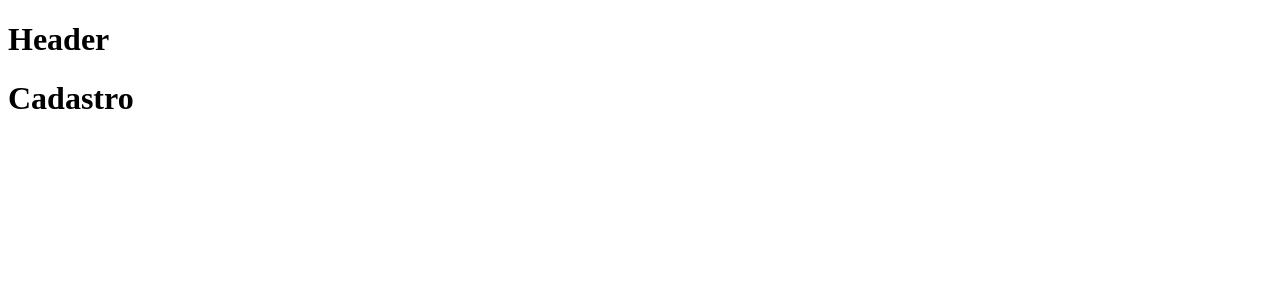
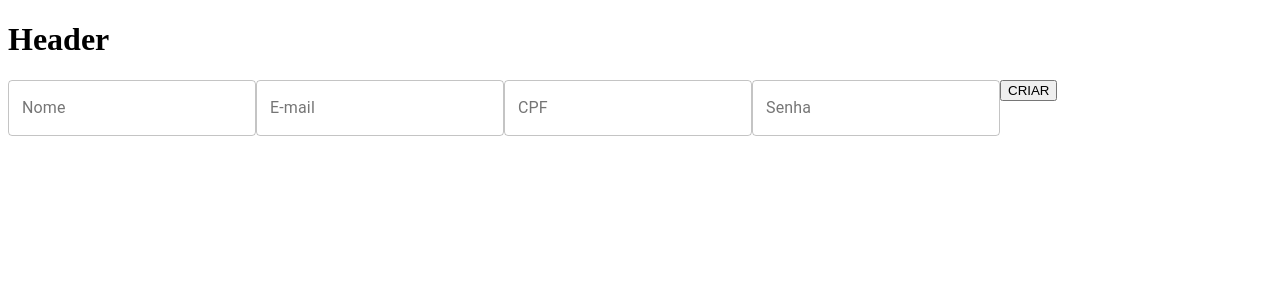
Before and after one commit to future4code/Vaughan-labe-food5, a React (Create React App) app: page /cadastro in a window 1280 px wide. Shown: the top 300 px of the page. Built offline with nearby package versions, Linux system fonts and the light colour scheme.

Commit message:
página de cadastro

```diff
--- a/src/pages/signuppage/SignupPage.js
+++ b/src/pages/signuppage/SignupPage.js
@@ -1,11 +1,66 @@
-import React from 'react';
+import React, {useState} from 'react';
+// import { Box } from '@material-ui/core'
+import { TextField } from '@material-ui/core'
+import axios from "axios"
+import { BASE_URL } from '../../constants/urls';
+import { useNavigate } from 'react-router-dom';
 
 
 const SignupPage = () => {
+
+    const history = useNavigate
+    const [name, setname] = useState("")
+    const [email, setEmail] = useState("")
+    const [cpf, setCpf] = useState("")
+    const [password, setPassword] = useState("")
+
+
+    const onChangeName = (event) => {
+        setname(event.target.value)
+    }
+    const onChangeEmail = (event) => {
+        setEmail(event.target.value)
+    }
+    const onChangeCpf = (event) => {
+        setCpf(event.target.value)
+    }
+    const onChangePassword = (event) => {
+        setPassword(event.target.value)
+    }
+
+    const onSubmitSignUp = () => {
+        console.log(name,email,cpf,password)
+        const body = {
+            name: name,
+            email:email,
+            cpf: cpf,
+            password: password
+        }
+        axios.post(`${BASE_URL}/signup`, body)
+        .then((response) => {
+        console.log('Deu certo:',response.data.token)
+        localStorage.setItem('token',response.data.token)
+            history('/signup')
+
+        })
+        .catch((error) => {
+            console.log('Deu errado:',error.response.data.message)
+        })
+    }
+
+
     return (
-        <div>
-            <h1>Cadastro</h1>
-        </div>
+        <form >
+
+        <TextField id="outlined-basic" label="Nome" variant="outlined" value={name} onChange={onChangeName}/>
+        <TextField id="outlined-basic" label="E-mail" variant="outlined" value={email} onChange={onChangeEmail}/>
+        <TextField id="outlined-basic" label="CPF" variant="outlined" value={cpf} onChange={onChangeCpf}/>
+        <TextField id="outlined-basic" label="Senha" variant="outlined" value={password} onChange={onChangePassword}/>
+        {/* <TextField id="outlined-basic" label="Confirmar Senha" variant="outlined" value={Confirmpassword} onChange={onChangePassword}/> */}
+
+
+            <button onClick={onSubmitSignUp}>CRIAR</button>
+    </form>
       );
 }
 
```
